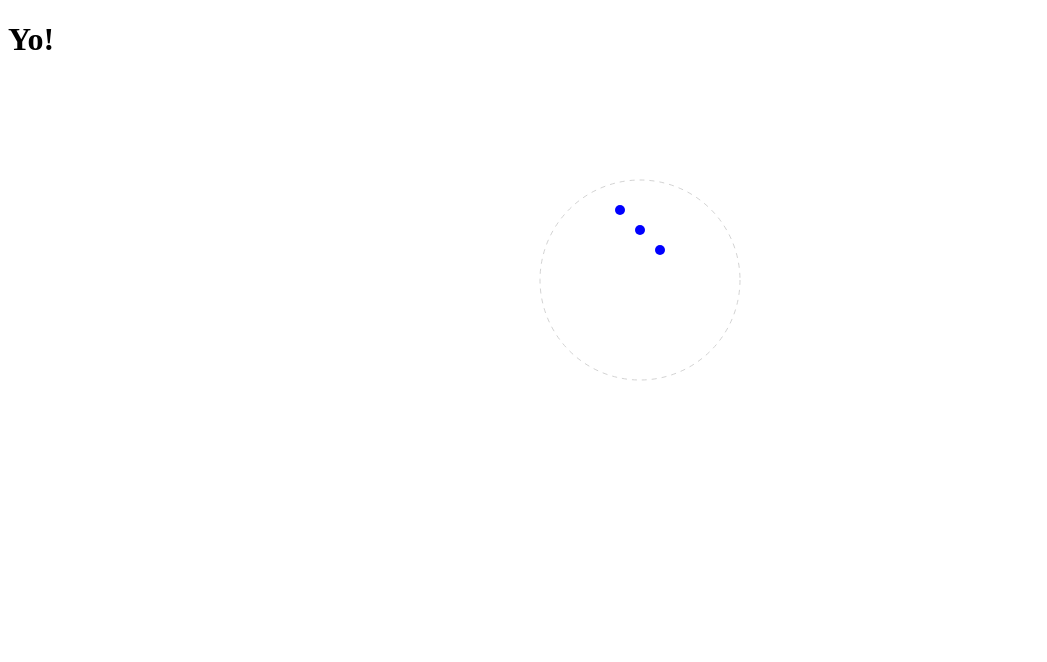
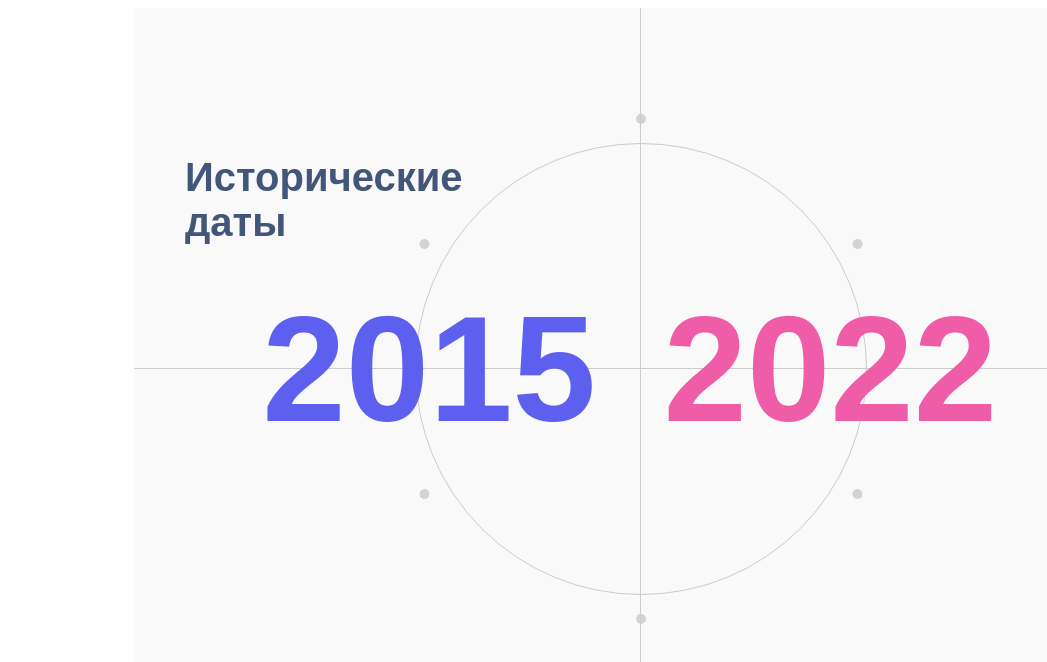
Before and after one commit to mayerprog/historical-events, a React app: page / in a window 1280 px wide. Shown: the top 662 px of the page, without its empty margins (0-1047 px from the left). Built offline with nearby package versions, Linux system fonts and the light colour scheme.

Commit message:
style: fix basic styles

```diff
--- /dev/null
+++ b/fonts.scss
@@ -0,0 +1 @@
+@import url("https://fonts.googleapis.com/css2?family=PT+Sans:ital,wght@0,400;0,700;1,400;1,700&family=Roboto:ital,wght@0,100;0,300;0,400;0,500;0,700;0,900;1,100;1,300;1,400;1,500;1,700;1,900&display=swap");
--- /dev/null
+++ b/src/App.module.scss
@@ -0,0 +1,10 @@
+.container {
+  display: flex;
+  flex-direction: column;
+  align-items: center;
+  justify-content: center;
+  min-height: 100vh;
+  margin: 0;
+  padding: 0;
+  box-sizing: border-box;
+}
--- a/src/App.tsx
+++ b/src/App.tsx
@@ -1,11 +1,11 @@
 import React from "react";
-import CircleComponent from "./components/CircleComponent/CircleComponent";
+import HistoryCircle from "./components/HistoryCircle/HistoryCircle";
+import styles from "./App.module.scss";
 
 const App: React.FC = () => {
   return (
-    <div>
-      <h1>Yo!</h1>
-      <CircleComponent />
+    <div className={styles.container}>
+      <HistoryCircle />
     </div>
   );
 };
--- a/src/components/CircleComponent/CircleComponent.module.scss
+++ /dev/null
@@ -1,15 +0,0 @@
-.circleContainer {
-  width: 400px;
-  height: 400px;
-  position: relative;
-  margin: 0 auto;
-}
-
-.big {
-  stroke-dasharray: 5, 5;
-}
-
-.small {
-  cursor: pointer;
-  transition: transform 0.3s ease-in-out;
-}
--- a/src/components/CircleComponent/CircleComponent.tsx
+++ /dev/null
@@ -1,27 +0,0 @@
-import React from "react";
-import styles from "./CircleComponent.module.scss";
-
-const CircleComponent: React.FC = () => {
-  debugger;
-  console.log(styles);
-
-  return (
-    <div className={styles.circleContainer}>
-      <svg width="400" height="400">
-        <circle
-          className={styles.big}
-          cx="200"
-          cy="200"
-          r="100"
-          fill="none"
-          stroke="lightgray"
-        />
-        <circle className={styles.small} cx="200" cy="150" r="5" fill="blue" />
-        <circle className={styles.small} cx="220" cy="170" r="5" fill="blue" />
-        <circle className={styles.small} cx="180" cy="130" r="5" fill="blue" />
-      </svg>
-    </div>
-  );
-};
-
-export default CircleComponent;
--- /dev/null
+++ b/src/components/HistoryCircle/HistoryCircle.module.scss
@@ -0,0 +1,87 @@
+.container {
+  display: flex;
+  flex-direction: column;
+  align-items: center;
+  justify-content: center;
+  height: 100vh;
+  min-height: 800px;
+  width: 80%;
+  background-color: #f9f9f9;
+  position: relative;
+}
+
+.title {
+  font-size: 40px;
+  font-weight: 700;
+  color: #333;
+  position: absolute;
+  top: 15%;
+  left: 5%;
+  color: #42567a;
+  font-family: "PT Sans", sans-serif;
+  width: 30%;
+}
+
+.circleContainer {
+  position: relative;
+  width: 450px;
+  height: 450px;
+  top: -5%;
+}
+
+.circle {
+  width: 450px;
+  height: 450px;
+  border: 0.5px solid #ccc;
+  border-radius: 50%;
+  position: relative;
+  display: flex;
+  align-items: center;
+  justify-content: center;
+}
+
+.date {
+  position: absolute;
+  font-size: 150px;
+  font-weight: 700;
+  font-family: "PT Sans", sans-serif;
+  z-index: 999;
+
+  &.left {
+    right: 60%;
+    color: #5d5fef;
+  }
+
+  &.right {
+    left: 55%;
+    color: #ef5da8;
+  }
+}
+
+.axisX,
+.axisY {
+  position: absolute;
+  background-color: #ccc;
+}
+
+.axisX {
+  width: 100%;
+  height: 0.5px;
+  top: 45%;
+  left: 0;
+}
+
+.axisY {
+  width: 0.5px;
+  height: 100%;
+  left: 50%;
+  top: 0;
+}
+
+.smallCircle {
+  position: absolute;
+  width: 10px;
+  height: 10px;
+  background-color: lightgray;
+  border-radius: 50%;
+}
--- /dev/null
+++ b/src/components/HistoryCircle/HistoryCircle.tsx
@@ -0,0 +1,34 @@
+import React from "react";
+import styles from "./HistoryCircle.module.scss";
+
+const HistoryCircle: React.FC = () => {
+  const smallCircles = Array.from({ length: 6 });
+
+  return (
+    <div className={styles.container}>
+      <h1 className={styles.title}>Исторические даты</h1>
+      <div className={styles.circleContainer}>
+        <div className={styles.circle}>
+          <span className={`${styles.date} ${styles.left}`}>2015</span>
+          <span className={`${styles.date} ${styles.right}`}>2022</span>
+          {smallCircles.map((_, index) => (
+            <div
+              key={index}
+              className={styles.smallCircle}
+              style={{
+                transform: `rotate(${
+                  index * (360 / smallCircles.length)
+                }deg) translate(0, -250px)`,
+              }}
+            ></div>
+          ))}
+        </div>
+      </div>
+
+      <div className={styles.axisX}></div>
+      <div className={styles.axisY}></div>
+    </div>
+  );
+};
+
+export default HistoryCircle;
--- a/webpack.config.js
+++ b/webpack.config.js
@@ -31,6 +31,7 @@
             options: {
               modules: {
                 namedExport: false,
+                localIdentName: "[local]__[hash:base64:5]",
               },
             },
           },
```
